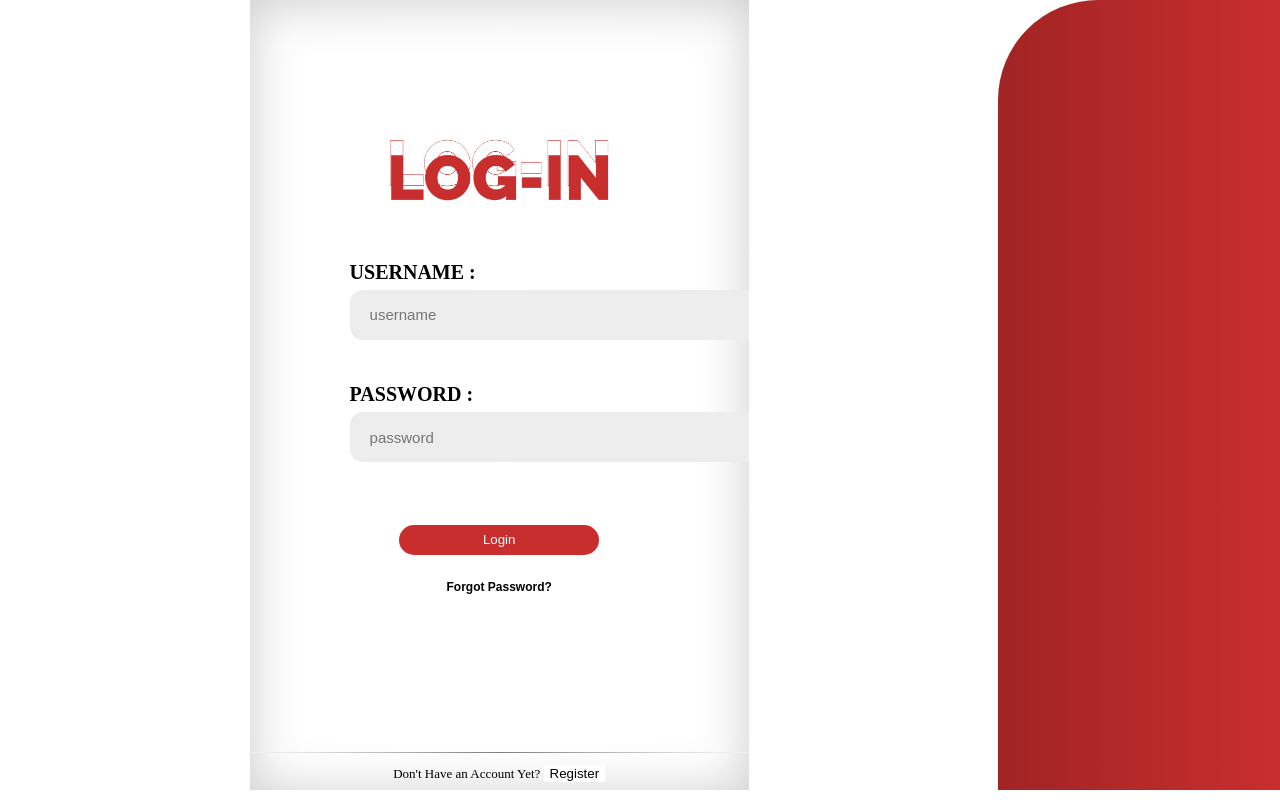
After one commit to kurtjacob22/cube-shop, a PHP site: page /src/log-in.html in a window 1280 px wide. The commit adds this page. Run offline with PHP 8.4, Linux system fonts and the light colour scheme.

Commit message:
verification

```diff
--- /dev/null
+++ b/src/css/log-in.css
@@ -0,0 +1,139 @@
+.log-in-page {
+  /* background-image: url("./assets/loginBG.png"); */
+  background-repeat: no-repeat;
+  background-size: cover;
+}
+
+.container {
+  display: flex;
+  width: 100%;
+  height: auto;
+}
+
+.forms-container {
+  background-color: white;
+  width: 78%;
+  height: 790px;
+  margin: auto;
+  display: flex;
+}
+
+.forms {
+  margin: auto;
+  background-image: linear-gradient(
+    to right,
+    rgba(204, 204, 204, 0.01),
+    white,
+    rgba(204, 204, 204, 0.01)
+  );
+  width: 50%;
+  height: 790px;
+  box-shadow: inset 0 3px 50px 0 rgb(204, 204, 204);
+  overflow: hidden;
+  display: flex;
+  flex-direction: column;
+}
+
+.title {
+  margin: auto;
+  background-image: url("./assets/logintitle.png");
+  background-repeat: no-repeat;
+  background-position: center center;
+  background-size: 50%;
+  margin-top: 100px;
+  width: 100%;
+  height: 20%;
+}
+
+.login-details {
+  margin: auto;
+  /* background-color: yellow; */
+  width: 100%;
+  height: 80%;
+}
+
+span {
+  font-family: raleway;
+  font-size: 20px;
+  font-weight: bold;
+  margin-left: 100px;
+}
+
+input[type="text"],
+input[type="password"] {
+  margin-left: 100px;
+  margin-top: 5px;
+  background-color: #ededed;
+  border-radius: 13px;
+  color: #c2c2c2;
+  height: 50px;
+  width: 425px;
+  padding-left: 20px;
+  padding-right: 10px;
+  border: 0;
+  font-size: 15px;
+}
+
+.login-btn {
+  border: 0;
+  background-color: #c92e2e;
+  color: white;
+  width: 200px;
+  height: 30px;
+  border-radius: 30px;
+}
+
+.login-btn:hover {
+  background-color: white;
+  color: #c92e2e;
+  border: 1px solid #c92e2e;
+}
+
+.forgot-password {
+  font-size: 12px;
+  font-weight: bold;
+  background-color: white;
+  cursor: pointer;
+  border: 0;
+}
+
+.forgot-password:hover {
+  color: #c92e2e;
+}
+
+hr {
+  margin: 10px 0;
+  height: 1px;
+  border: 0;
+  background: black;
+  background-image: linear-gradient(
+    to right,
+    white,
+    rgba(204, 204, 204, 0.01),
+    white
+  );
+  opacity: 0.5;
+}
+
+.register {
+  font-size: 13px;
+  font-weight: 500;
+  margin: 0;
+}
+
+.register-link {
+  border: 0;
+  background-color: #fff;
+}
+
+.register-link:hover {
+  color: #c92e2e;
+}
+
+.side-des {
+  background-image: linear-gradient(to right, #a12424, #c92e2e);
+  border-radius: 100px 0 0 0;
+  width: 22%;
+  height: 790px;
+  margin: auto;
+}
--- a/src/css/style.css
+++ b/src/css/style.css
@@ -1,5 +1,6 @@
+@import "./log-in.css";
+
 /* DEFAULT CSS */
-
 html {
   font-size: 100%;
   box-sizing: border-box;
@@ -16,6 +17,7 @@ body {
   line-height: 1.3;
   margin: 0;
   padding: 0;
+  border: 0;
 }
 
 a {
@@ -23,94 +25,41 @@ a {
   text-decoration: inherit;
 }
 
-/* CUSTOM CSS */
-
-/* NAVIGATION */
-.navigation-bar {
-  width: 100%;
-  height: 80px;
-  background-color: rgba(255, 255, 255, 0.89);
-  display: flex;
-  box-shadow: 15px 15px 50px rgb(194, 194, 194);
-  border-collapse: collapse;
-  position: fixed;
-}
-
-.logo-container {
-  padding-left: 200px;
+input[type="submit"] {
+  outline: 0;
   cursor: pointer;
 }
 
-.image-logo {
-  width: auto;
-  height: 80px;
-  vertical-align: middle;
+input[type="text"],
+input[type="password"]:focus {
+  outline: 1;
+  outline-color: white;
 }
 
-.active-link {
-  color: #c92e2e;
-  text-decoration: underline;
+/* CUSTOM CSS */
+
+.landing-page {
+  background-image: url("./assets/landingBG.png");
+  background-repeat: no-repeat;
+  background-size: cover;
 }
 
-.links {
-  padding-left: 20px;
-  vertical-align: middle;
+.log-in {
+  background-color: #771a1a;
+  width: 120px;
+  height: 30px;
+  color: white;
+  font-family: raleway;
+  font-weight: 400;
+  border-radius: 15px;
+  border: none;
+  position: absolute;
+  top: 520px;
+  left: 45%;
 }
 
-.links:hover {
-  color: #c92e2e;
-  text-decoration: underline;
+.log-in:hover {
+  background-color: white;
+  color: #771a1a;
+  border: 1px solid #771a1a;
 }
-
-.search-text {
-  padding-left: 250px;
-}
-
-.search {
-  background-color: #efefef;
-  border: none;
-  border-radius: 13px;
-  width: 200px;
-  height: 30px;
-  padding-left: 20px;
-  padding-right: 20px;
-}
-
-.search-logo-container {
-  vertical-align: middle;
-}
-
-.search-logo {
-  width: auto;
-  height: 15px;
-  vertical-align: middle;
-  cursor: pointer;
-  padding-right: 200px;
-}
-
-/* BANNER */
-
-.banner-table {
-  border-collapse: collapse;
-}
-
-.banner-container {
-  vertical-align: middle;
-}
-
-.banner-head {
-  width: 80%;
-  border-radius: 30px;
-  box-shadow: 15px 15px 50px rgb(194, 194, 194);
-}
-
-/* DESCRIPTION */
-
-.basic-description {
-  text-align: justify;
-  margin-left: 10%;
-  margin-right: 10%;
-  color: #777777;
-}
-
-/* FEATURES */
--- /dev/null
+++ b/src/js/log-in.js
@@ -0,0 +1,52 @@
+//! list of Usernames and passwords
+
+var users = ["kurt", "msmata", "admin", "user"];
+var passwords = ["password", "teacher", "admin", "user"];
+var verify = false;
+var verifiedPass = false;
+var userCred;
+
+function checkIfValidUser(user) {
+  var verify = false;
+  for (let i = 0; i < users.length; i++) {
+    if (users[i] === user.value) {
+      //   user.style.outlineColor = "green";
+      verify = true;
+      userCred = i;
+    } else {
+      user.style.outlineColor = "red";
+    }
+  }
+
+  if (verify) {
+    user.style.outlineColor = "green";
+  }
+
+  return verify;
+}
+
+function checkIfValidPassword(pass) {
+  if (passwords[userCred] === pass.value) {
+    pass.style.outlineColor = "green";
+    verifiedPass = true;
+  } else {
+    pass.style.outlineColor = "red";
+  }
+}
+
+function showPassword() {
+  if (userCred == undefined) {
+    alert("Please enter your username first");
+  } else {
+    alert("Your Password is: " + passwords[userCred]);
+    document.getElementById("password").value = passwords[userCred];
+  }
+}
+
+function login() {
+  if (verifiedPass == true) {
+    alert("login success");
+  } else {
+    alert("Please Enter valid username and password");
+  }
+}
--- /dev/null
+++ b/src/log-in.html
@@ -0,0 +1,63 @@
+<!DOCTYPE html>
+<html lang="en">
+  <head>
+    <link rel="stylesheet" href="../src/css/style.css" />
+    <title>DQS | LOGIN</title>
+  </head>
+  <body class="log-in-page">
+    <div class="container">
+      <div class="forms-container">
+        <div class="forms">
+          <div class="title"></div>
+          <div class="login-details">
+            <form action="">
+              <br />
+              <span>USERNAME :</span><br />
+              <input
+                type="text"
+                placeholder="username"
+                onkeyup="checkIfValidUser(this)"
+                id="username"
+              />
+              <br /><br /><br />
+              <span>PASSWORD :</span><br />
+              <input
+                type="password"
+                placeholder="password"
+                onkeyup="checkIfValidPassword(this)"
+                id="password"
+              />
+              <br /><br /><br /><br />
+            </form>
+            <center>
+              <input type="submit" value="Login" class="login-btn" />
+              <br /><br />
+              <input
+                type="submit"
+                value="Forgot Password?"
+                class="forgot-password"
+                onclick="showPassword()"
+              />
+            </center>
+            <br /><br /><br /><br /><br /><br /><br />
+            <hr />
+            <center>
+              <span class="register">
+                Don't Have an Account Yet?
+                <input
+                  type="submit"
+                  value="Register"
+                  class="register-link"
+                  onclick="login()"
+                />
+              </span>
+            </center>
+          </div>
+        </div>
+      </div>
+      <div class="side-des"></div>
+    </div>
+
+    <script src="./js/log-in.js"></script>
+  </body>
+</html>
```
Also changed, not shown: index.html (+5 -61 lines), main.html (deleted, +0 -9 lines), src/css/assets/BG.png (renamed from assets/BG.png), src/css/assets/banner-head.jpg (renamed from assets/banner-head.jpg), src/css/assets/landingBG.png (added), src/css/assets/loginBG.png (added), src/css/assets/logintitle.png (added), src/css/assets/logo - Copy.png (renamed from assets/logo - Copy.png), src/css/assets/logo.png (renamed from assets/logo.png), src/css/assets/orig-logo.png (renamed from assets/orig-logo.png), src/css/assets/search-logo.png (renamed from assets/search-logo.png), 2 other files.
